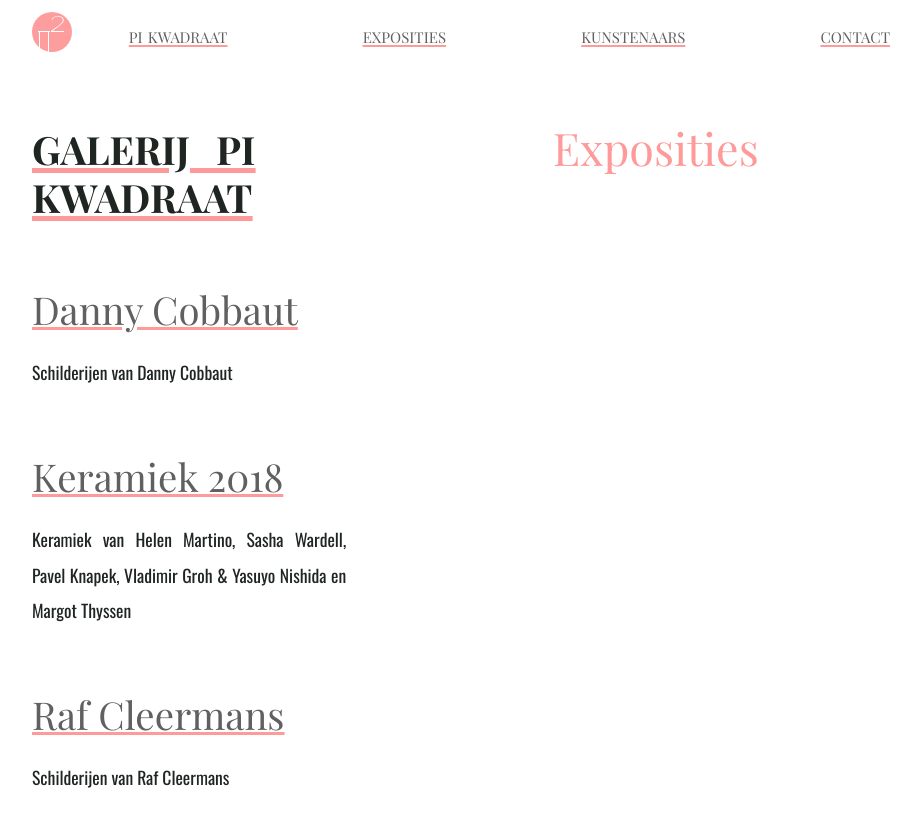
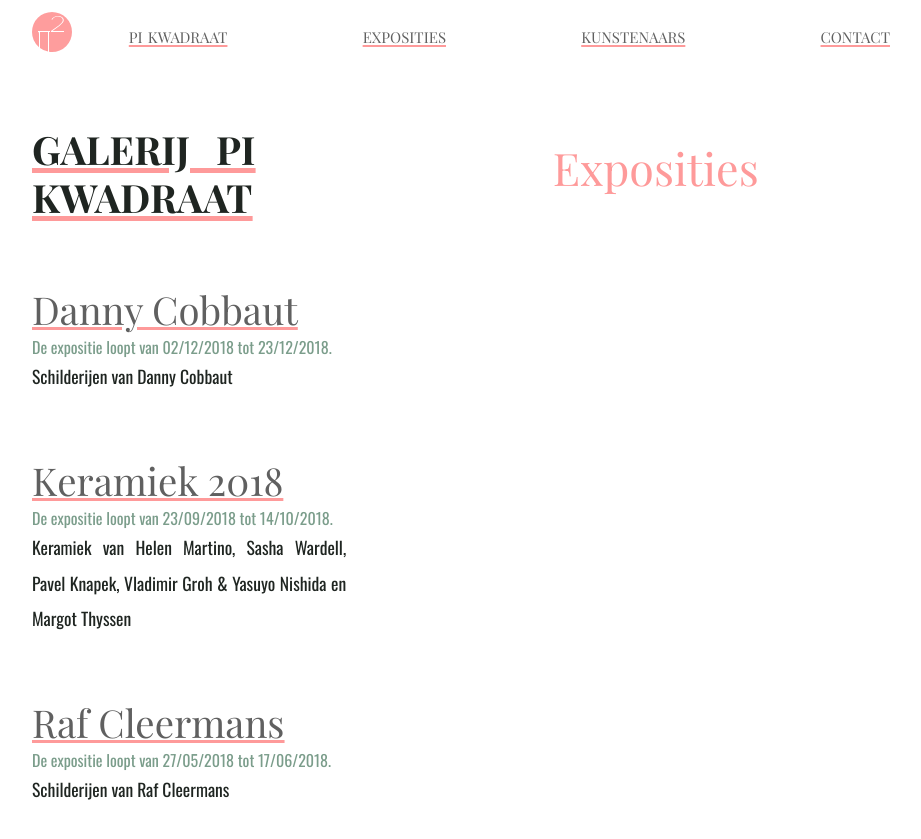
Before and after one commit to croketephji/pikwadraat, a Jekyll site: the page built from exposities.html, in a window 1280 px wide. Shown: the top 839 px of the page, without its empty margins (174-1095 px from the left). Built offline with Jekyll 4.4.1, drawn with Linux system fonts in a browser that asks for light colours.

```diff
--- a/_includes/expoactive.html
+++ b/_includes/expoactive.html
@@ -18,44 +18,44 @@
 
 {%- if dagentotbegin > 10 -%}
   {%- if include.onexpopage == false -%}
-    Binnenkort <a href="{{ expo.url }}"> in expo</a>! De expositie begint op {{ expositie.begin | date: '%s' }}.
+    Binnenkort <a href="{{ expo.url }}"> in expo</a>! De expositie begint op {{ expositie.begin | date: "%d/%m/%Y" }}.
   {%- else -%}
-    Deze expositie begint op {{ expositie.begin | date: '%s' }}.
+    De expositie loopt van {{ expositie.begin | date: "%d/%m/%Y" }} tot {{ expositie.einde | date: "%d/%m/%Y" }}.
   {%- endif -%}
 
 {%- elsif dagentotbegin <= 10 and dagentotbegin > 1 -%}
   {%- if include.onexpopage == false -%}
-    Hoog tijd om te plannen!<a href="{{ expo.url }}"> In expo</a> over {{ dagentotbegin }} dagen.
+    <a href="{{ expo.url }}"> In expo</a> over {{ dagentotbegin }} dagen.</a>
   {%- else -%}
-    Hoog tijd om te plannen! Deze expositie begint over {{ dagentotbegin }} dagen.
+    De expositie begint over {{ dagentotbegin }} dagen. Ze loopt van {{ expositie.begin | date: "%d/%m/%Y" }} tot {{ expositie.einde | date: "%d/%m/%Y" }}.
   {%- endif -%}
 
 {%- elsif dagentotbegin <= 1 and secondentotbegin > 0 -%}
   {%- if include.onexpopage == false -%}
-    Hoog tijd om te plannen!<a href="{{ expo.url }}"> Vanaf morgen in expo</a>.
+    <a href="{{ expo.url }}"> Vanaf morgen in expo</a>.
   {%- else -%}
-    Hoog tijd om te plannen! Deze expositie begint morgen.
+    Deze expositie begint morgen. Ze loopt van {{ expositie.begin | date: "%d/%m/%Y" }} tot {{ expositie.einde | date: "%d/%m/%Y" }}.
   {%- endif -%}
 
 {%- elsif secondentotbegin <= 0 and dagentoteinde > 10 -%}
   {%- if include.onexpopage == false -%}
     Nu <a href="{{ expo.url }}"> in expo</a>! De expositie loopt nog {{ dagentoteinde }} dagen.
   {%- else -%}
-    Wees erbij! Deze expositie loopt nog {{ dagentoteinde }} dagen.
+    Deze expositie loopt nog {{ dagentoteinde }} dagen tot {{ expositie.einde | date: "%d/%m/%Y" }}.
   {%- endif -%}
 
 {%- elsif dagentoteinde <= 10 and dagentoteinde > 1 -%}
   {%- if include.onexpopage == false -%}
     Nog maar {{ dagentoteinde }}<a href="{{ expo.url }}"> dagen in expo</a>!
   {%- else -%}
-    De expositie loopt nog maar {{ dagentoteinde }} dagen!
+    De expositie loopt nog maar {{ dagentoteinde }} dagen tot {{ expositie.einde | date: "%d/%m/%Y" }}.
   {%- endif -%}
 
 {%- elsif dagentoteinde <= 1 and secondentoteinde > 0 -%}
   {%- if include.onexpopage == false -%}
-    Tot vandaag <a href="{{ expo.url }}"> in expo</a>!
+    Tot vandaag <a href="{{ expo.url }}"> in expo</a>.
   {%- else -%}
-    De expositie eindigt vandaag!
+    Vandaag is de laatste dag van de expositie.
   {%- endif -%}
 
 {%- elsif secondentoteinde <= 0 -%}
--- a/_includes/showmedia.html
+++ b/_includes/showmedia.html
@@ -1,9 +1,9 @@
 {%- assign media_files = site.static_files | where: "media", true -%}
 {%- assign aslink = include.aslink | default: 'yes' -%}
 {%- for mymedia in media_files -%}
-  {%- if mymedia.path contains include.referent.title and aslink=='yes' -%}
+  {%- if mymedia.path contains include.referent.id and aslink=='yes' -%}
       <a href="{{include.referent.url}}"><img src="{{mymedia.path}}" alt="{{include.referent.title}}" class="cover"></a>
-  {%- elsif mymedia.path contains include.referent.title and aslink=='no' -%}
+  {%- elsif mymedia.path contains include.referent.id and aslink=='no' -%}
       <img src="{{mymedia.path}}" alt="{{include.referent.title}}" class="cover">
   {%- endif -%}
 {%- endfor -%}
--- a/css/main.css
+++ b/css/main.css
@@ -184,8 +184,8 @@
   font-size: calc(1.3 * var(--h1-font-size));
 	color: var(--contrast-color);
   font-family: var(--header-font);
-  margin-bottom: 20px;
-  margin-top: 0px;
+  margin-bottom: 0px;
+  margin-top: 20px;
   padding-right: 10px;
   font-weight: normal;
 }
@@ -195,7 +195,7 @@
 	color: var(--grey-color);
 	text-align: left;
   font-family: var(--header-font);
-  margin-bottom: 20px;
+  margin-bottom: 0px;
   margin-top: 0px;
   font-weight: normal;
 }
--- a/exposities.html
+++ b/exposities.html
@@ -13,6 +13,7 @@
   <div class=gallery>
     <div class="superparagraph">
       <h3><a href={{gallery-expositie.url}}>{{gallery-expositie.title}}</a></h3>
+      {%- include expoactive.html expositie=gallery-expositie.title onexpopage=true -%}
       {{gallery-expositie.content}}
     </div>
     {% assign werk-samples = site.werken | where:"expositie", gallery-expositie.title | sort:'title' | sample:page.gallerylimit %}
```
